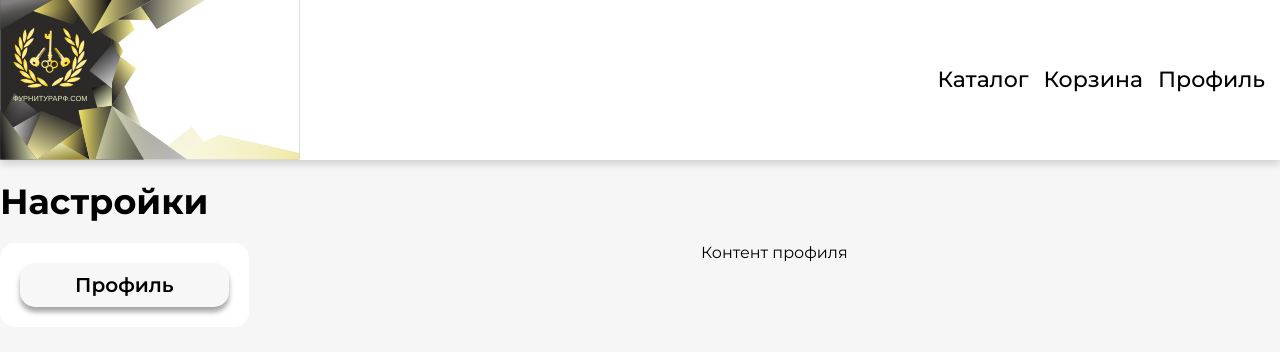
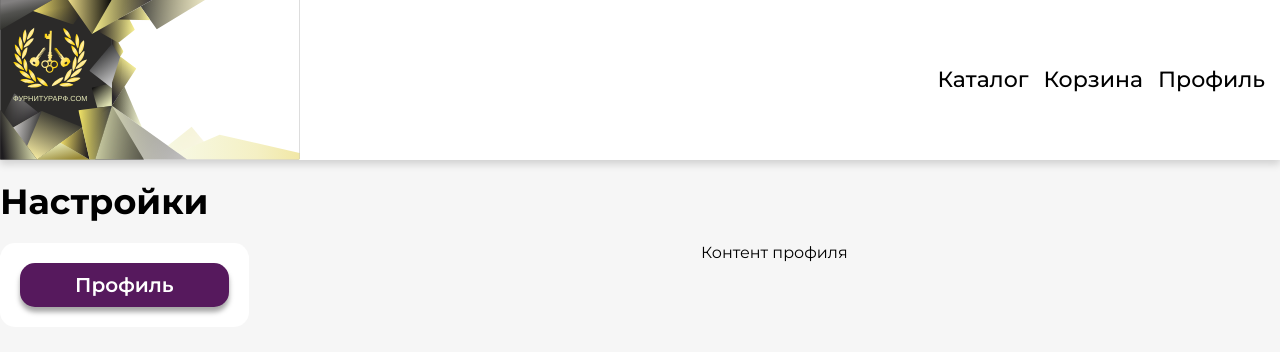
Before and after one commit to loqiemon/door-shop, a React (Vite) app: page /profile in a window 1280 px wide. Shown: the top 352 px of the page. Built offline with nearby package versions, Linux system fonts and the light colour scheme.

Commit message:
[FIX]: Fixed bugs with search

```diff
--- a/src/app/actionCreators.js
+++ b/src/app/actionCreators.js
@@ -136,7 +136,8 @@ export const fetchProducts = (id) => async(dispatch) => {
 
 export const addProduct = (product) => async(dispatch) => {
     try {
-        const response = await $api.post(API_URL+"Accessories", {...product});
+        const { id, ...product1 } = product;
+        const response = await $api.post(API_URL+"Accessories", {...product1});
 
         dispatch(productsSlice.actions.addProductSuccess(response.data))
     } catch (e) {
--- a/src/pages/ProfilePage.jsx
+++ b/src/pages/ProfilePage.jsx
@@ -145,7 +145,7 @@ function ProfilePage() {
       <ProfileTitle>Настройки</ProfileTitle>
       <ProfileMain>
         <ProfileAside>
-        {currentContent === 'products' ?
+        {currentContent === 'profile' ?
           <ActiveMenuItem onClick={() => setCurrentContent('profile')}>Профиль</ActiveMenuItem>:
           <ProfileAsideItem onClick={() => setCurrentContent('profile')}>Профиль</ProfileAsideItem>
         }
```
